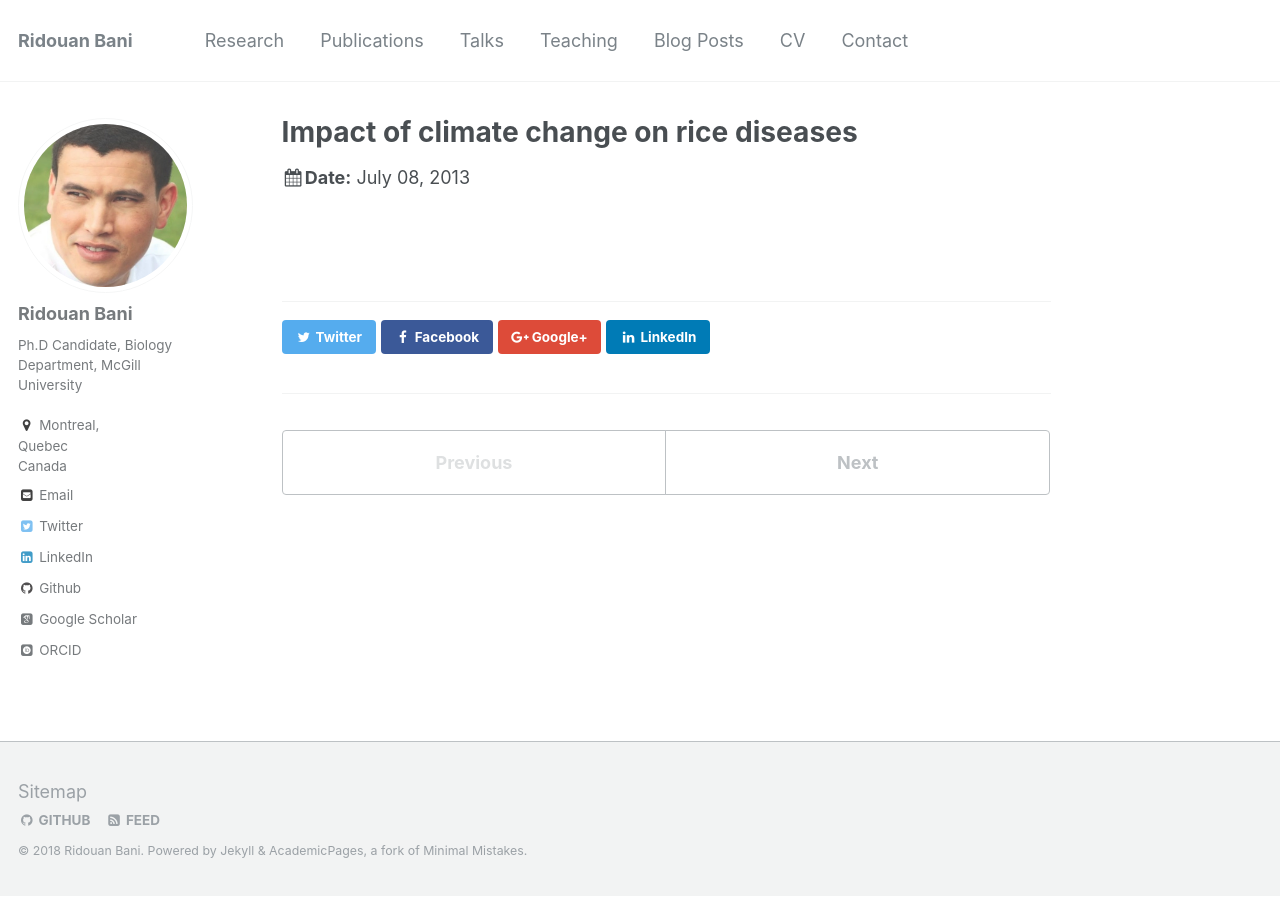
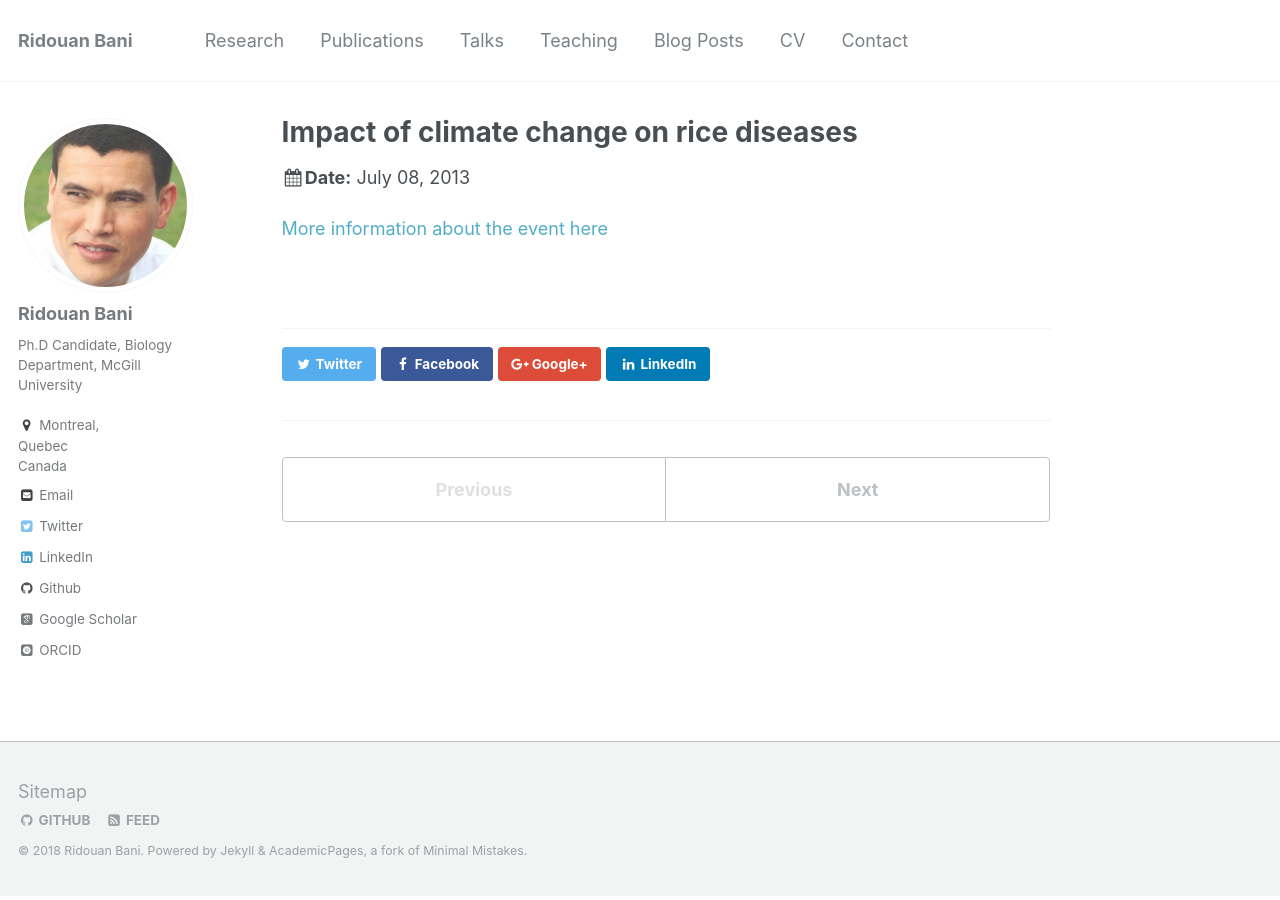
Before and after one commit to RidouanBani/RidouanBani.github.io, a Jekyll site: the page built from _talks/2013-07-08-SIAM_2013.md, in a window 1280 px wide. Built offline with Jekyll 4.4.1, drawn with Linux system fonts in a browser that asks for light colours; some web fonts are replaced.

Commit message:
Update 2013-07-08-SIAM_2013.md

```diff
--- a/_talks/2013-07-08-SIAM_2013.md
+++ b/_talks/2013-07-08-SIAM_2013.md
@@ -7,4 +7,4 @@ venue: "Society for Industrial and Applied Mathematics (SIAM) Annual Meeting (AN
 date: 2013-07-08
 location: " San Diego, CA, USA"
 ---
-[](https://archive.siam.org/meetings/an13/)
+[More information about the event here](https://archive.siam.org/meetings/an13/)
```
